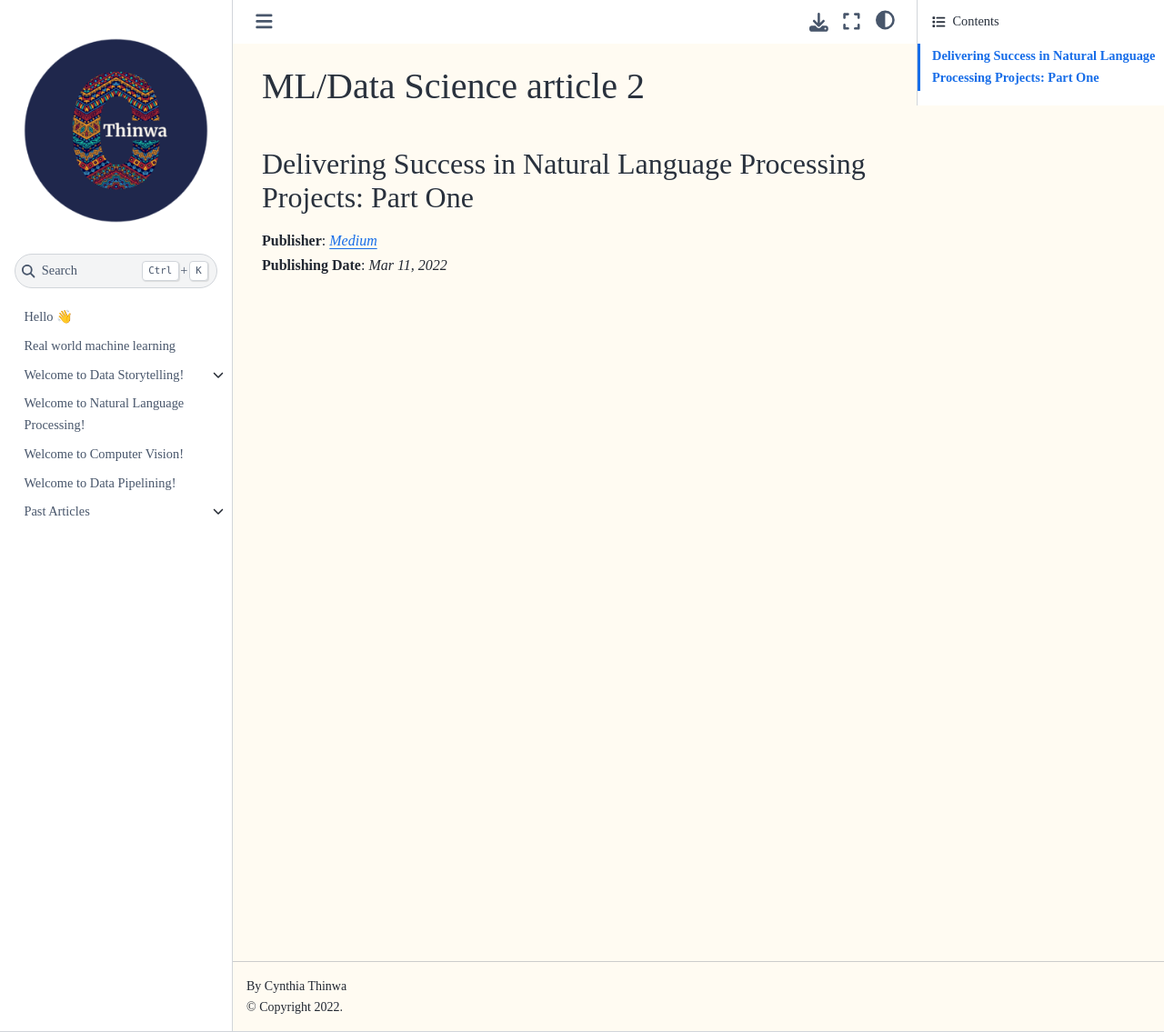
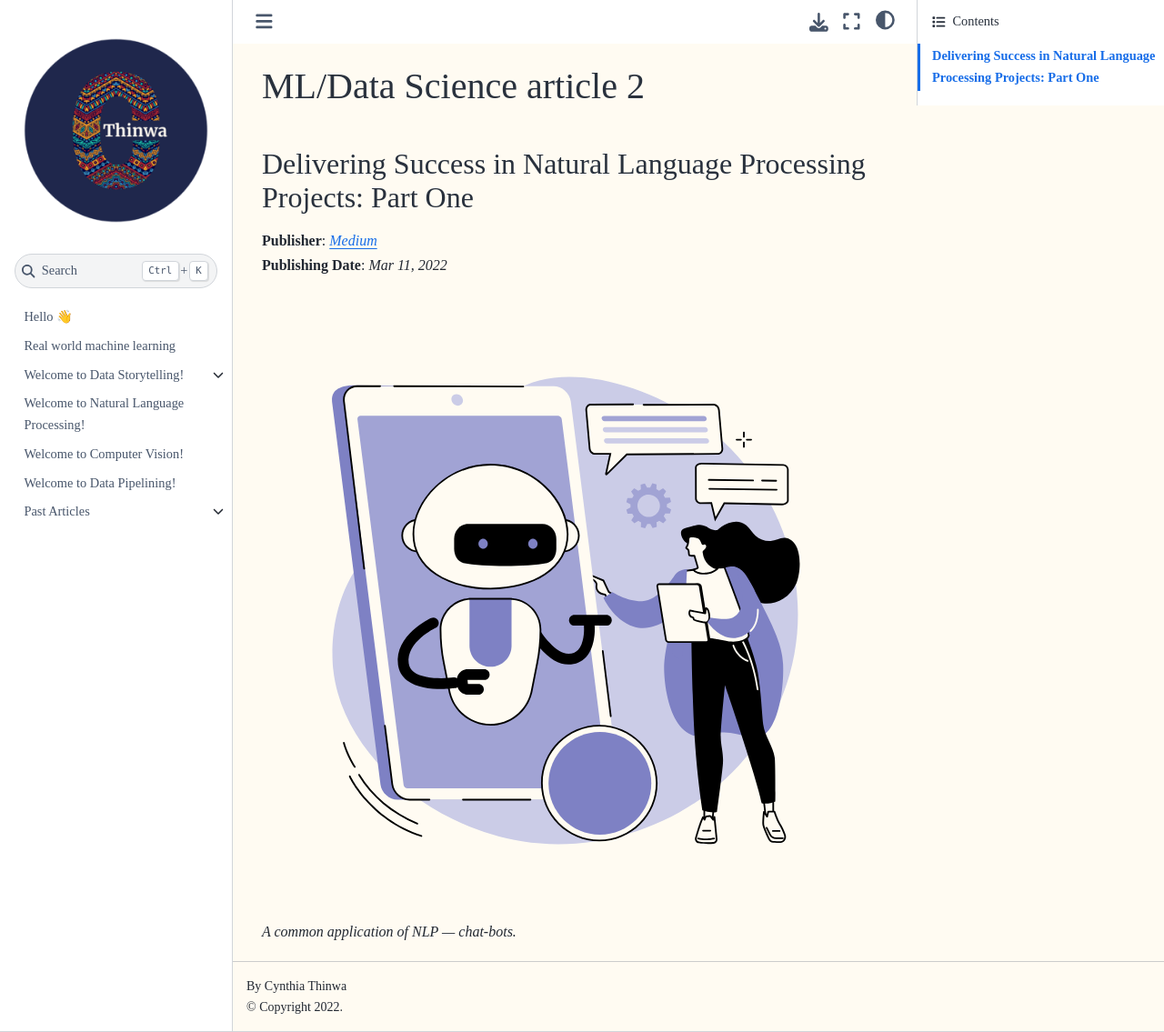
Before and after one commit to CeeThinwa/knowledge-hub, a Jupyter Book: the page built from book/past-articles/nlp-toolbox-a.md, in a window 1280 px wide and 1135 px high. Shown: the whole window at 91% size. Built offline with Jupyter Book 1.0.4 settings and Sphinx 7.4.7 and the Sphinx Book theme 1.1.4, drawn with Linux system fonts in a browser that asks for light colours; pages that are not in the unit, such as notebooks, are missing from menus.

Commit message:
Update nlp-toolbox-a.md

```diff
--- a/book/past-articles/nlp-toolbox-a.md
+++ b/book/past-articles/nlp-toolbox-a.md
@@ -4,3 +4,6 @@
 
 **Publisher**: [*Medium*](https://medium.com/@ceethinwa/delivering-success-in-natural-language-processing-projects-part-one-40c4775cf6a9) <br>
 **Publishing Date**: *Mar 11, 2022*
+
+![nlp chatbot](../images/nlp-chatbot.svg)<br>
+*A common application of NLP — chat-bots.*
```
